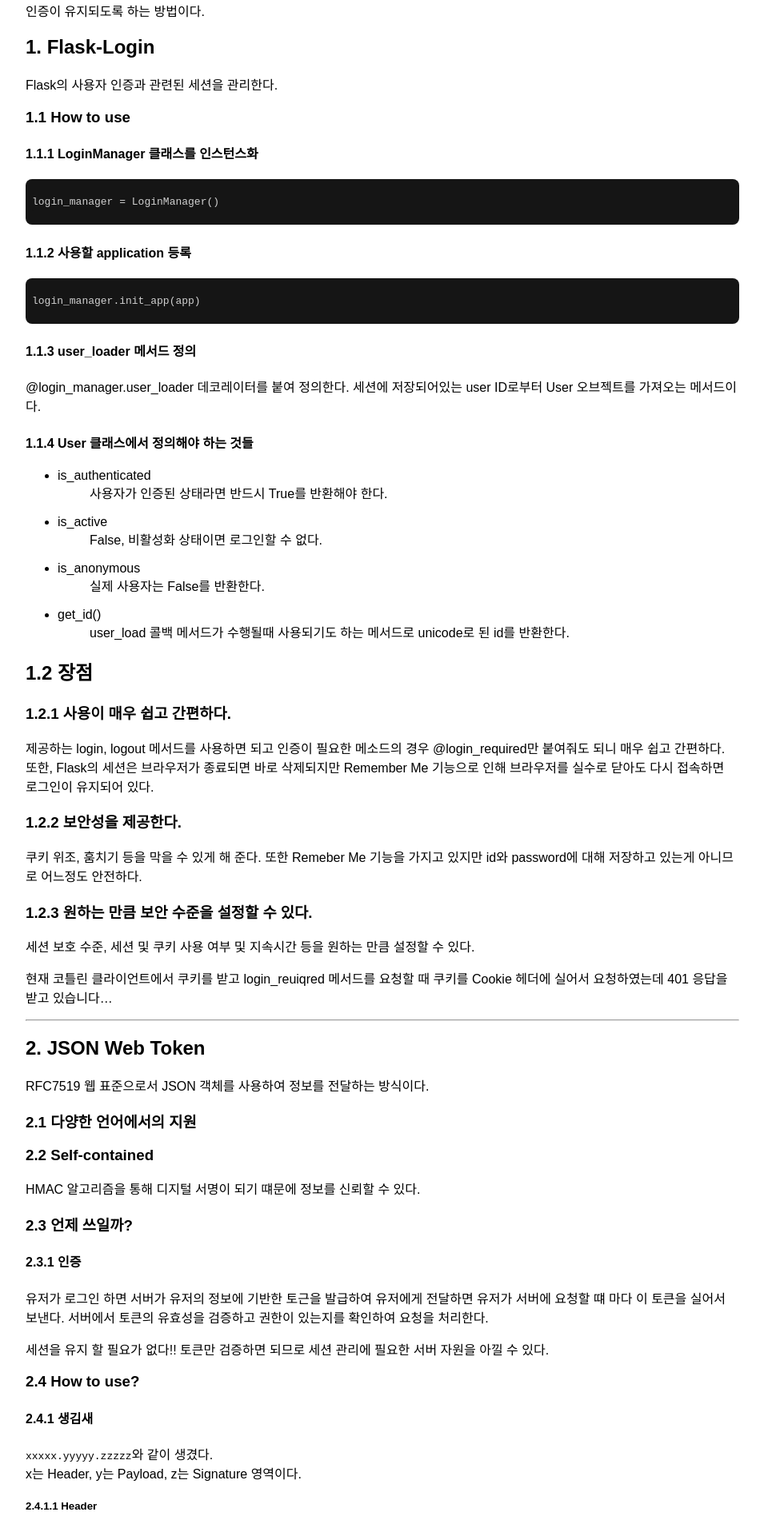
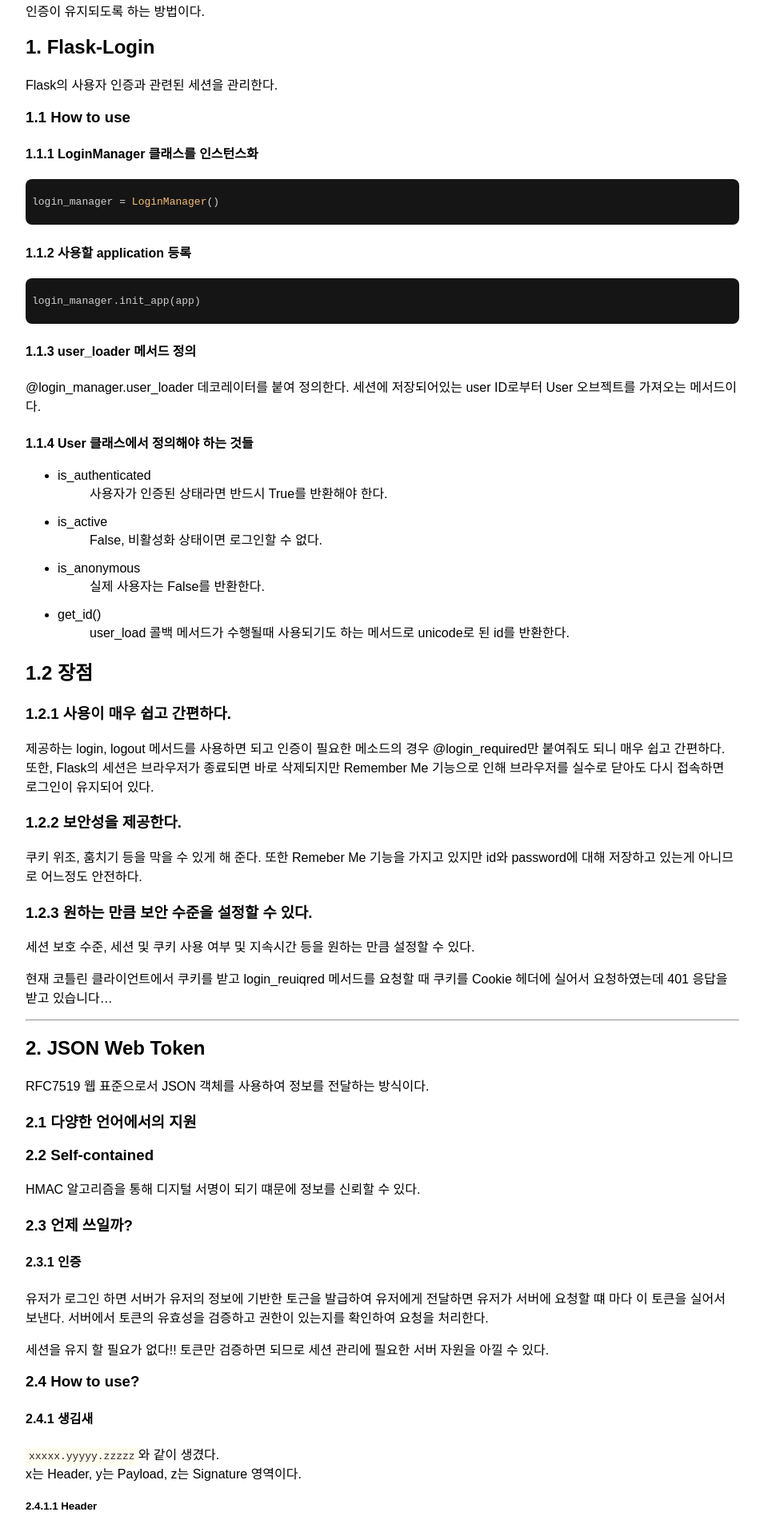
Before and after one commit to BreadKey/breadkey.github.io, a Jekyll site: the page built from _posts/2019-03-18-login.md, in a window 1280 px wide. Shown: the part 581-2492 px from the top of the page at 80% size, without its empty margins (292-1247 px from the left). Built offline with Jekyll 4.4.1, drawn with Linux system fonts in a browser that asks for light colours; some of the changed text lies outside the part shown.

Commit message:
customize plain text

````diff
--- a/_posts/2019-03-18-login.md
+++ b/_posts/2019-03-18-login.md
@@ -40,11 +40,11 @@
 Flask의 사용자 인증과 관련된 세션을 관리한다.
 ### 1.1 How to use
 #### 1.1.1 LoginManager 클래스를 인스턴스화
-```
+```python
 login_manager = LoginManager()
 ```
 #### 1.1.2 사용할 application 등록
-```
+```python
 login_manager.init_app(app)
 ```
 #### 1.1.3 user_loader 메서드 정의
@@ -85,7 +85,7 @@
 ```xxxxx.yyyyy.zzzzz```와 같이 생겼다.
 x는 Header, y는 Payload, z는 Signature 영역이다.
 ##### 2.4.1.1 Header
-```
+```json
 {
 	"alg": "HS256",
 	"typ": "JWT"
--- a/css/default.css
+++ b/css/default.css
@@ -101,3 +101,11 @@
 .main div {
 	box-sizing: border-box;
 }
+
+.language-plaintext {
+	background-color: ivory;
+	color: #312123;
+	padding: 4px;
+	border-radius: 2px;
+	overflow-x: auto;
+}
````
